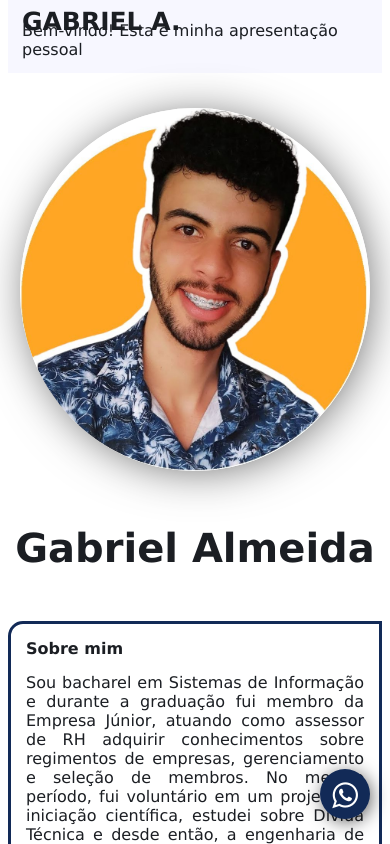
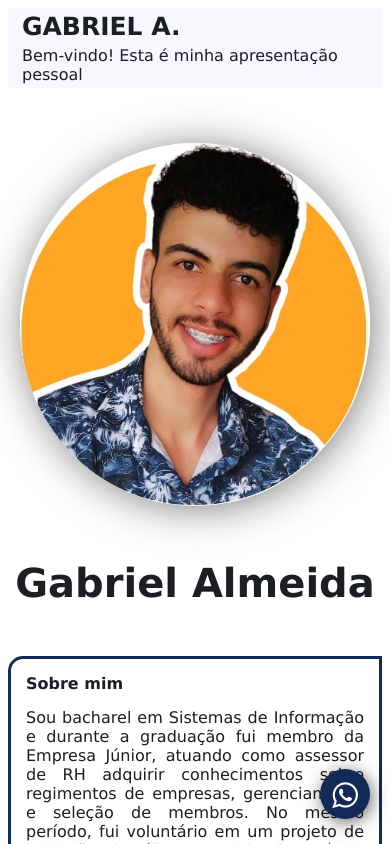
Before and after one commit to gabriellalmeida/minha-apresentacao-pessoal-project, an Angular app: page / in a window 390 px wide. Shown: the top 844 px of the page. Built offline with nearby package versions, Linux system fonts and the light colour scheme.

Commit message:
Update app.component.html

```diff
--- a/src/app/app.component.html
+++ b/src/app/app.component.html
@@ -217,7 +217,6 @@
     /* para mobile*/
 
     @media(max-width: 992px) {
-        header {}
 
         header .cabecalho {
             flex-direction: column;
@@ -228,7 +227,7 @@
 
         header,
         p {
-            margin-top: -15px;
+            margin-top: 5px;
         }
 
         #h1 {
```
